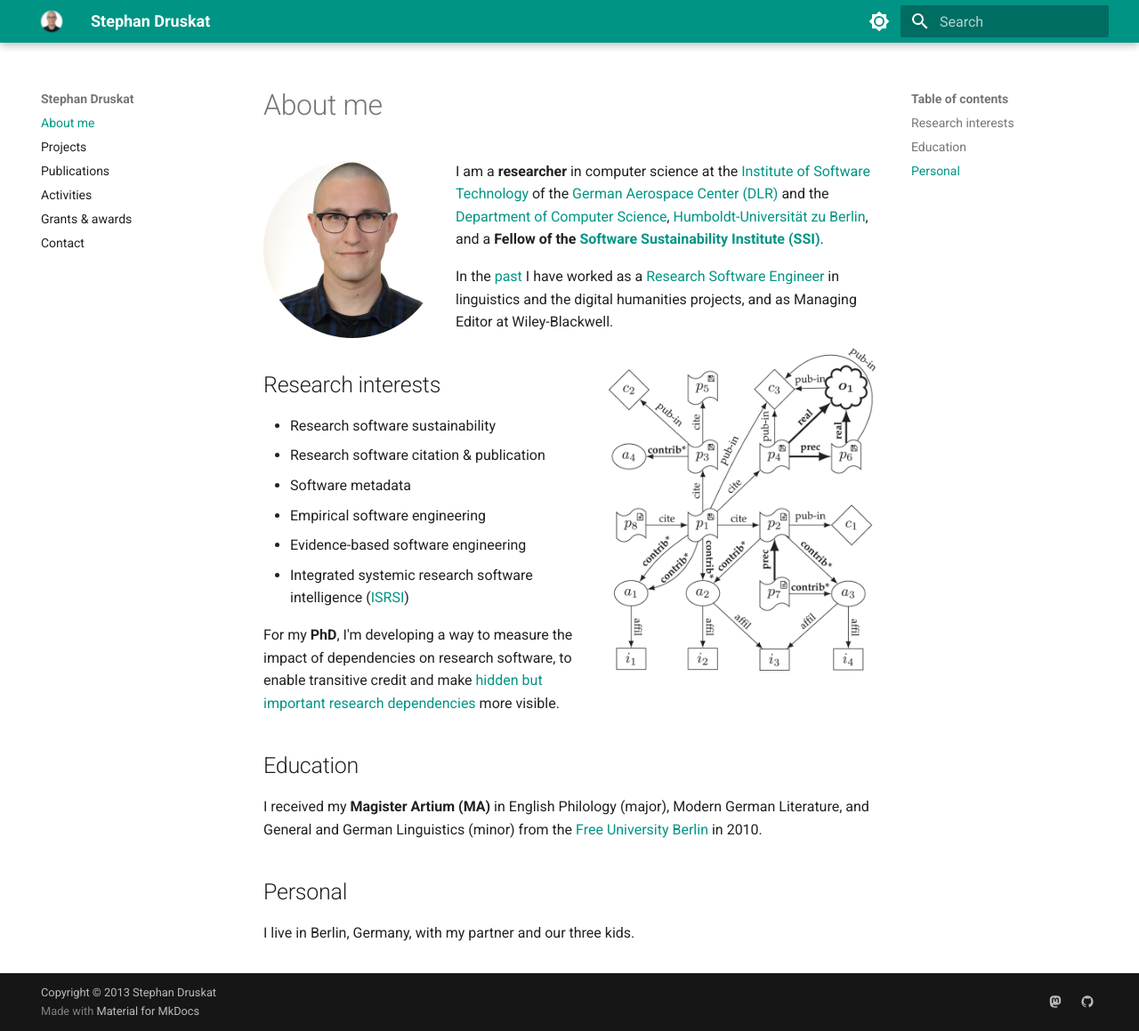
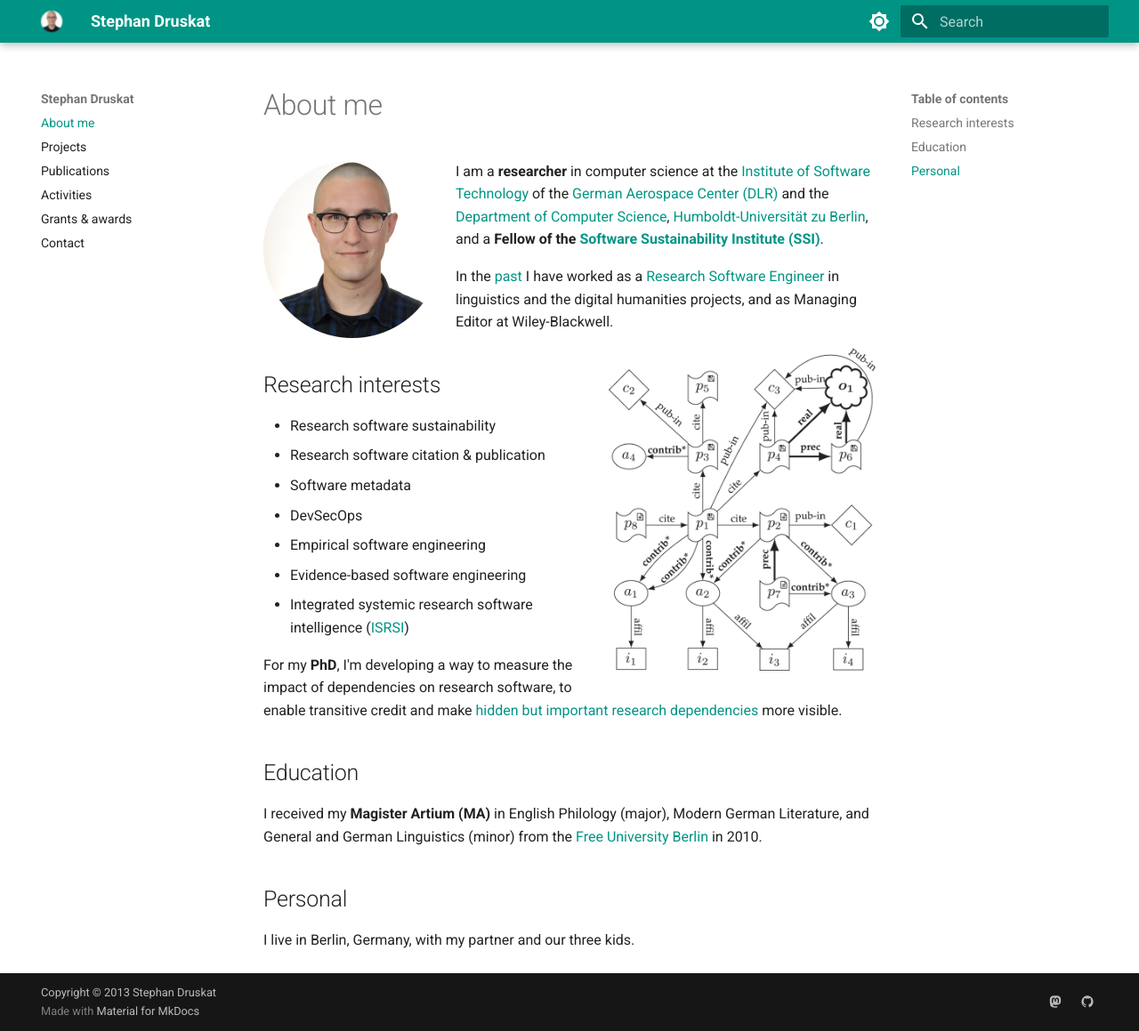
Before and after one commit to sdruskat/sdruskat.github.io, an MkDocs documentation site: the page built from docs/index.md, in a window 1280 px wide and 1159 px high. Shown: the whole window at 89% size. Built offline with MkDocs 1.6.1 and Material for MkDocs 9.7.7, drawn with Linux system fonts in a browser that asks for light colours.

Commit message:
Add new interest

```diff
--- a/docs/index.md
+++ b/docs/index.md
@@ -13,6 +13,7 @@
 - Research software sustainability
 - Research software citation & publication
 - Software metadata
+- DevSecOps
 - Empirical software engineering
 - Evidence-based software engineering
 - Integrated systemic research software intelligence ([ISRSI](isrsi.md))
```
